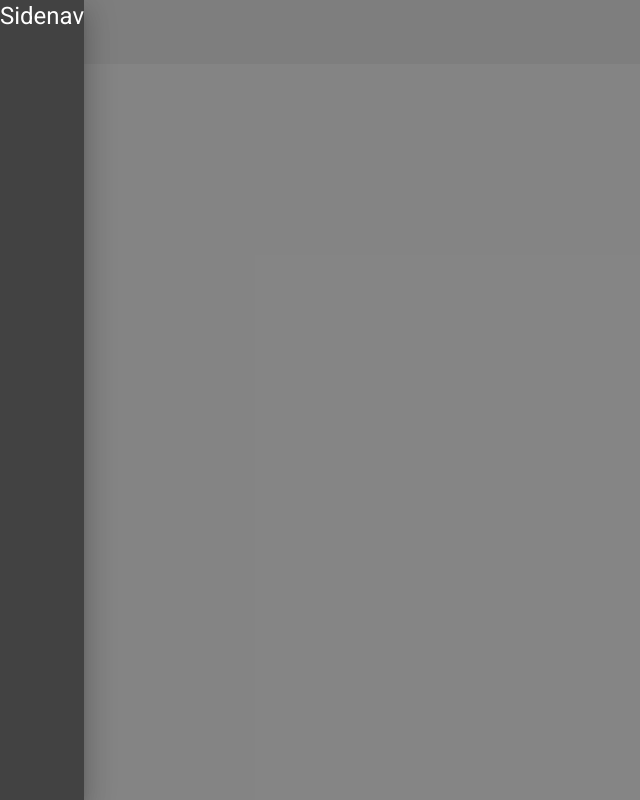
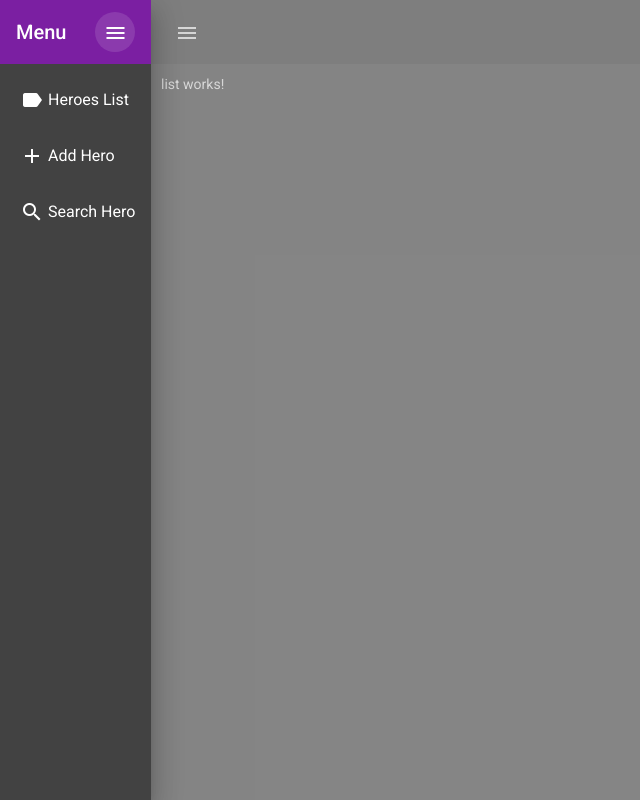
Before and after one commit to davidgranados/bcp, an Angular app: page /heroes/list in a window 1280 px wide. Both pictures are taken after a click on the button "menu". Shown: the whole page, without its empty margins (0-640 px from the left). Built offline with nearby package versions, Linux system fonts and the light colour scheme.

Commit message:
s13c183: material navlist

```diff
--- a/src/app/heroes/pages/home/home.component.html
+++ b/src/app/heroes/pages/home/home.component.html
@@ -1,10 +1,39 @@
 <mat-sidenav-container fullscreen>
-  <mat-sidenav #sidenav>
-    <h1>Sidenav</h1>
+  <mat-sidenav #sidenav mode="push">
+    <mat-toolbar color="primary">
+      <span>Menu</span>
+      <span class="spacer"></span>
+      <button mat-icon-button (click)="sidenav.toggle()">
+        <mat-icon>menu</mat-icon>
+      </button>
+    </mat-toolbar>
+    <mat-nav-list>
+      <a routerLink="./list" mat-list-item (click)="sidenav.toggle()">
+        <mat-icon mat-list-icon>label</mat-icon>
+        <span>Heroes List</span>
+      </a>
+      <a routerLink="./add" mat-list-item (click)="sidenav.toggle()">
+        <mat-icon mat-list-icon>add</mat-icon>
+        <span>Add Hero</span>
+      </a>
+      <a routerLink="./search" mat-list-item (click)="sidenav.toggle()">
+        <mat-icon mat-list-icon>search</mat-icon>
+        <span>Search Hero</span>
+      </a>
+    </mat-nav-list>
   </mat-sidenav>
+
   <mat-toolbar>
     <button mat-icon-button (click)="sidenav.toggle()">
       <mat-icon>menu</mat-icon>
     </button>
+    <span class="spacer"></span>
+    <button mat-button>
+      Logout
+    </button>
   </mat-toolbar>
+
+  <div class="container">
+    <router-outlet></router-outlet>
+  </div>
 </mat-sidenav-container>
--- a/src/app/heroes/pages/home/home.component.ts
+++ b/src/app/heroes/pages/home/home.component.ts
@@ -4,13 +4,15 @@
   selector: 'app-home',
   templateUrl: './home.component.html',
   styles: [
-  ]
+    `
+      .container {
+        margin: 10px;
+      }
+    `,
+  ],
 })
 export class HomeComponent implements OnInit {
+  constructor() {}
 
-  constructor() { }
-
-  ngOnInit(): void {
-  }
-
+  ngOnInit(): void {}
 }
--- a/src/styles.css
+++ b/src/styles.css
@@ -2,3 +2,6 @@
 
 html, body { height: 100%; }
 body { margin: 0; font-family: Roboto, "Helvetica Neue", sans-serif; }
+.spacer {
+  flex: 1 1 auto;
+}
```
Also changed, not shown: src/app/material/material.module.ts (+10 -3 lines).
